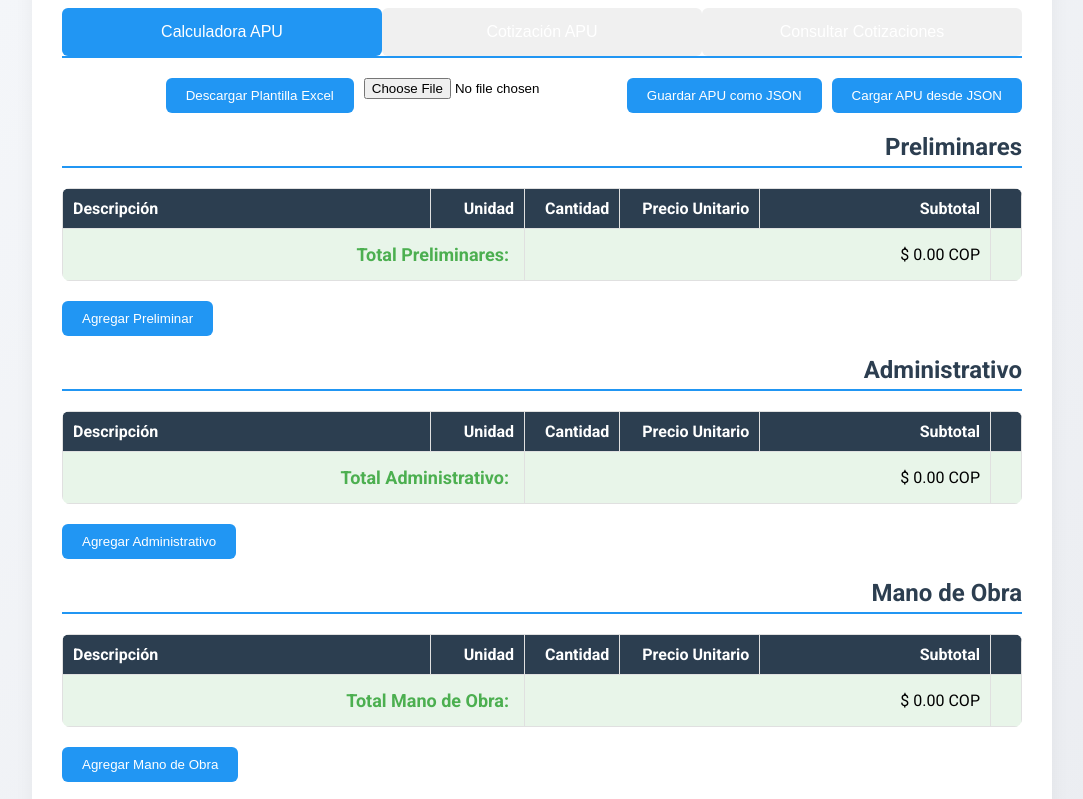
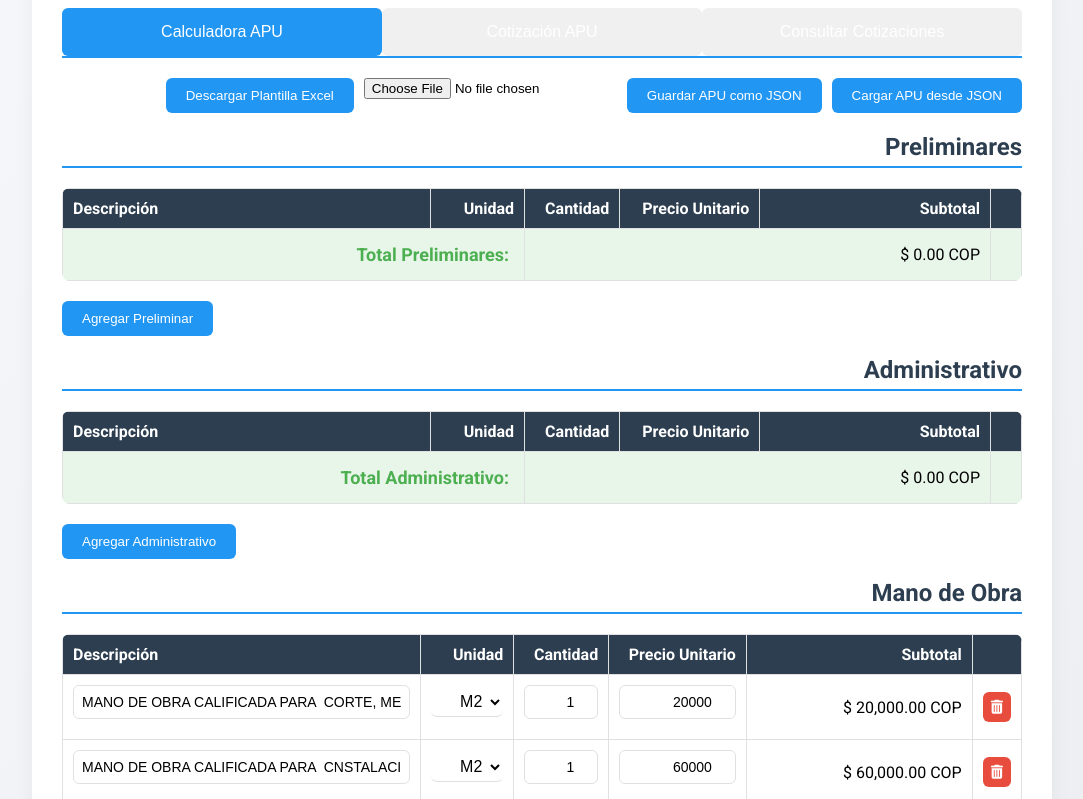
Before and after one commit to AlexMao84/cotizador-apu, a plain HTML site: page index.html in a window 1280 px wide. Shown: the part 151-950 px from the top of the page, without its empty margins (98-1181 px from the left). Drawn offline with nearby package versions, Linux system fonts and the light colour scheme.

Commit message:
Add files via upload

```diff
--- a/index.html
+++ b/index.html
@@ -1277,9 +1277,52 @@
             reader.readAsText(file);
         }
 
+        // Nueva función para precargar el JSON desde GitHub Pages
+        function cargarJSONPrecargado() {
+            const url = 'https://alexmao84.github.io/cotizador-apu/data/datos_apu.json'; // URL del archivo JSON en tu repositorio
+            fetch(url)
+                .then(response => {
+                    if (!response.ok) {
+                        throw new Error('No se pudo cargar el archivo JSON');
+                    }
+                    return response.json();
+                })
+                .then(data => {
+                    // Limpiar las tablas actuales
+                    categorias.forEach(categoria => {
+                        const tabla = document.getElementById(`tabla${categoria}`).getElementsByTagName('tbody')[0];
+                        tabla.innerHTML = '';
+                    });
+
+                    // Insertar los datos del JSON en las tablas
+                    categorias.forEach(categoria => {
+                        if (data[categoria] && Array.isArray(data[categoria])) {
+                            data[categoria].forEach(rowData => {
+                                if (rowData.length === 4) {
+                                    agregarFilaDesdeExcel(categoria, rowData[0], rowData[1], rowData[2], rowData[3]);
+                                }
+                            });
+                        }
+                    });
+
+                    // Cargar el margen contributivo
+                    document.getElementById('margen_contributivo').value = data.margenContributivo || 10;
+
+                    // Calcular el APU después de cargar los datos
+                    calcularAPU();
+                })
+                .catch(error => {
+                    console.error('Error al cargar el JSON precargado:', error);
+                    // Si falla, sigue con los valores por defecto
+                    calcularAPU();
+                });
+        }
+
         document.getElementById('margen_contributivo').addEventListener('input', calcularAPU);
+
+        // Actualizar el evento window.onload para precargar el JSON
         window.onload = function() {
-            calcularAPU();
+            cargarJSONPrecargado(); // Cargar el JSON primero
             calcularCotizacion();
             actualizarConsecutivo();
             actualizarTasaCambio();
```
